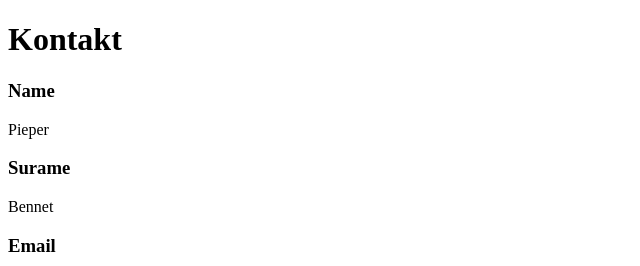
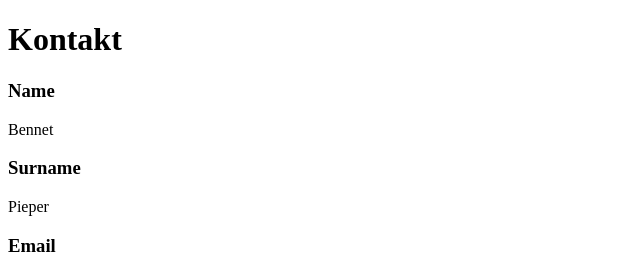
Before and after one commit to bennetpe/cv, a plain HTML site: page impressum.html in a window 1280 px wide. Shown: the top 266 px of the page, 0-640 px from the left. Drawn offline with Linux system fonts and the light colour scheme.

Commit message:
Update impressum.html

```diff
--- a/impressum.html
+++ b/impressum.html
@@ -7,9 +7,9 @@
     <body>
         <h1>Kontakt</h1>
         <h3>Name</h3>
+        <p>Bennet</p>
+        <h3>Surname</h3>
         <p>Pieper</p>
-        <h3>Surame</h3>
-        <p>Bennet</p>
         <h3>Email</h3>
         <p>bennet.pieper92@gmail.com</p>
         <!--FORM-->
```
